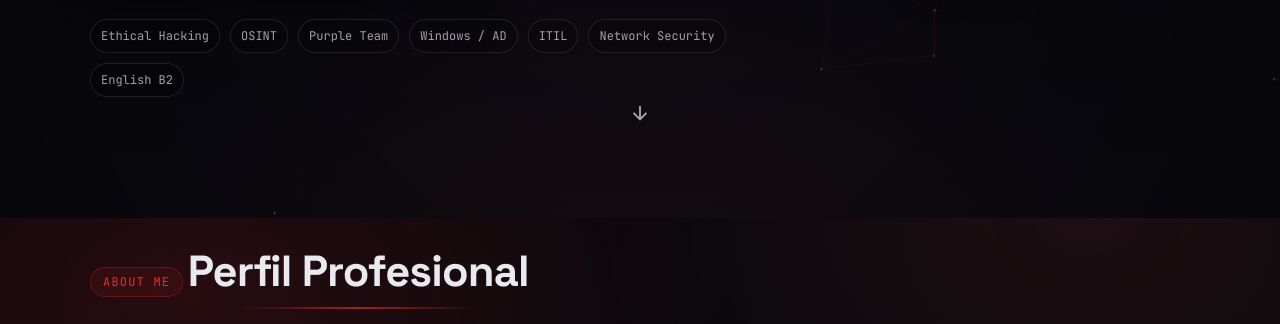
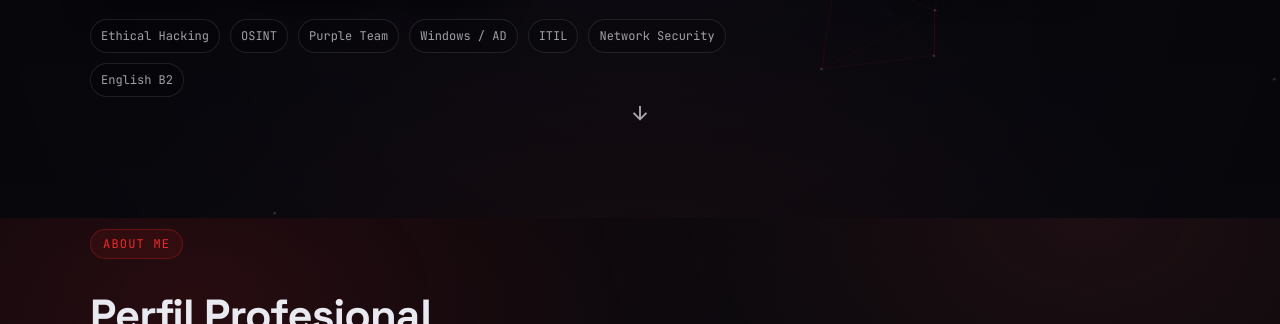
Before and after one commit to Iv4nct/ICumbicus, a plain HTML site: page index.html in a window 1280 px wide. Shown: the part 582-906 px from the top of the page. Drawn offline with nearby package versions, Linux system fonts and the light colour scheme.

Commit message:
Update styles.css

```diff
--- a/styles.css
+++ b/styles.css
@@ -834,3 +834,15 @@ section[id]{ scroll-margin-top: 92px; }
   order: -1;
   margin: 0 0 6px 0;
 }
+/* ABOUT ME: pill encima del título sin centrar el bloque */
+#sobre-mi .section__head {
+  display: flex;
+  flex-direction: column;
+  align-items: flex-start; /* mantiene alineación original */
+  gap: 10px;
+}
+
+#sobre-mi .section__head .pill {
+  order: -1;   /* fuerza el pill arriba */
+  margin-bottom: 4px;
+}
```
